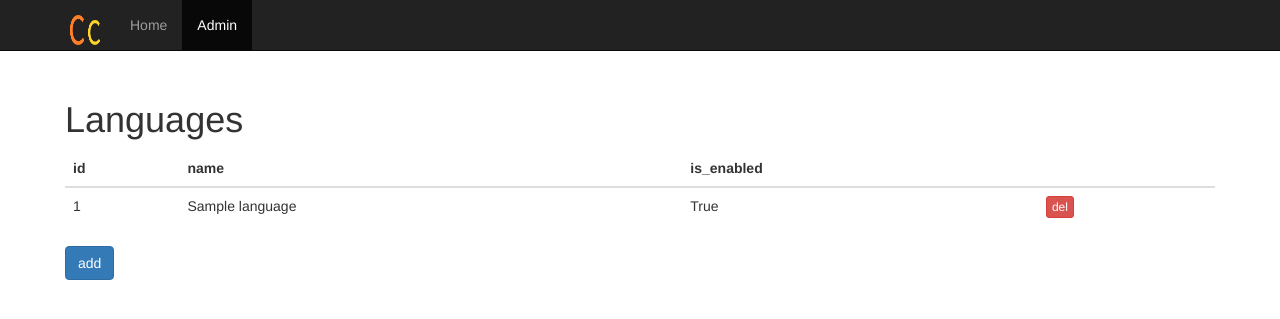
After one commit to unoacm/code_court, a Flask app: page /admin/languages/ in a window 1280 px wide. The commit adds this page. Shown: the top 319 px of the page. Run offline with Flask 2, Linux system fonts and the light colour scheme; tables that the repository leaves empty hold one stand-in row (values such as "Sample post"); some libraries are stand-ins or nearby versions.

Commit message:
added basic language crud

```diff
--- a/code_court/courthouse/templates/admin_index.html
+++ b/code_court/courthouse/templates/admin_index.html
@@ -3,5 +3,6 @@
 <h1>Admin</h2>
 <ul>
     <li><a href="{{ url_for("admin.users") }}">users</a>
+    <li><a href="{{ url_for("admin.languages_view") }}">languages</a>
 </ul>
 {% endblock %}
--- /dev/null
+++ b/code_court/courthouse/templates/language/view.html
@@ -0,0 +1,25 @@
+{% extends "base.html" %}
+{% block content %}
+<h1>Languages</h2>
+<table class="table">
+    <thead>
+        <tr>
+            <th>id</th>
+            <th>name</th>
+            <th>is_enabled</th>
+            <th></th>
+        </tr>
+    </thead>
+    <tbody>
+        {% for language in languages %}
+        <tr>
+            <td>{{ language.id }}</td>
+            <td>{{ language.name }}</td>
+            <td>{{ language.is_enabled }}</td>
+            <td><a href="{{ url_for('admin.languages_del', lang_id=language.id) }}" class="btn btn-danger btn-xs">del</a></td>
+        </tr>
+        {% endfor %}
+    </tbody>
+</table>
+<a href="{{ url_for('admin.languages_add') }}" class="btn btn-primary">add</a>
+{% endblock %}
--- a/code_court/courthouse/views/admin.py
+++ b/code_court/courthouse/views/admin.py
@@ -6,10 +6,16 @@ from flask import (
     Blueprint,
     current_app,
     render_template,
+    redirect,
+    request,
+    url_for,
 )
 
 admin = Blueprint('admin', __name__,
                         template_folder='templates')
+
+class ModelMissingException(Exception):
+    pass
 
 @admin.route("/", methods=["GET"])
 def index():
@@ -17,13 +23,75 @@ def index():
     The index page for the admin interface, contains
     a list of links to other admin pages
     """
-    current_app.logger.info("Test log")
     return render_template("admin_index.html")
 
-@admin.route("/users", methods=["GET"])
+@admin.route("/users/", methods=["GET"])
 def users():
     """
-    The index page for the admin interface, contains
-    a list of links to other admin pages
+    The user view page
     """
     return render_template("users.html")
+
+@admin.route("/languages/", methods=["GET"])
+def languages_view():
+    """
+    The language view page
+    """
+    model = current_app.config.get('model')
+    if model is None:
+        raise ModelMissingException()
+
+    languages = model.Language.query.all()
+
+    return render_template("language/view.html", languages=languages)
+
+@admin.route("/languages/add/", methods=["GET", "POST"])
+def languages_add():
+    """
+    The language adding page
+    """
+    if request.method == "GET":
+        return render_template("language/add.html", action_label="Add")
+    elif request.method == "POST":
+        model = current_app.config.get('model')
+        if model is None:
+            raise ModelMissingException()
+
+        name = request.form.get("name")
+        is_enabled = request.form.get("is_enabled")
+
+        if name is None:
+            # TODO: give better feedback for failure
+            abort(400)
+
+        # convert is_enabled to a bool
+        if is_enabled == "on":
+            is_enabled_bool = True
+        elif is_enabled == "off" or is_enabled is None:
+            is_enabled_bool = False
+        else:
+            # TODO: give better feedback for failure
+            current_app.logger.info("Invalid language is_enabled: %s", is_enabled)
+            abort(400)
+
+
+        lang = model.Language(name, is_enabled_bool)
+        model.db.session.add(lang)
+        model.db.session.commit()
+
+        return redirect(url_for("admin.languages_view"))
+
+@admin.route("/languages/del/<lang_id>", methods=["GET"])
+def languages_del(lang_id):
+    """
+    The language deleting page
+    """
+    model = current_app.config.get('model')
+    if model is None:
+        raise ModelMissingException()
+
+    lang = model.Language.query.filter_by(id=lang_id).one()
+    model.db.session.delete(lang)
+    model.db.session.commit()
+
+    return redirect(url_for("admin.languages_view"))
--- a/code_court/courthouse/web.py
+++ b/code_court/courthouse/web.py
@@ -11,9 +11,9 @@ from os import path
 
 from flask import Flask, render_template
 
-import models
+import model
 
-from models import db
+from model import db
 
 from views.admin import admin
 from views.api import api
@@ -39,6 +39,7 @@ def create_app():
 
     app.config['SQLALCHEMY_DATABASE_URI'] = "sqlite:////tmp/code_court.db"
     app.config['SQLALCHEMY_TRACK_MODIFICATIONS'] = False
+    app.config['model'] = model
 
     db.init_app(app)
 
```
Also changed, not shown: code_court/courthouse/templates/language/add.html (added, +18 -0 lines), code_court/courthouse/test/model_test.py (+6 -6 lines), code_court/courthouse/model.py (renamed from code_court/courthouse/models.py).
